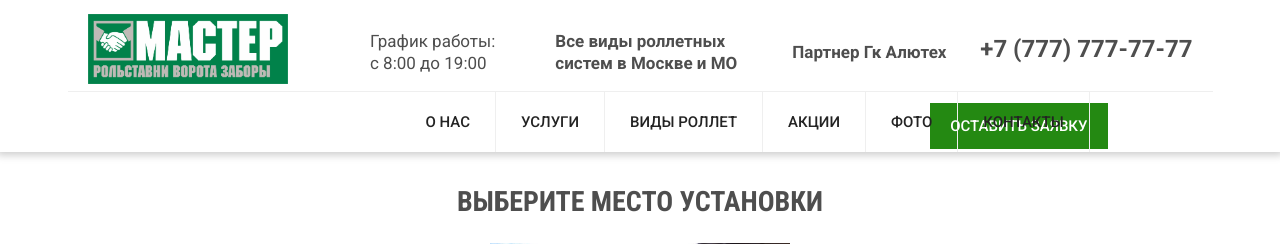
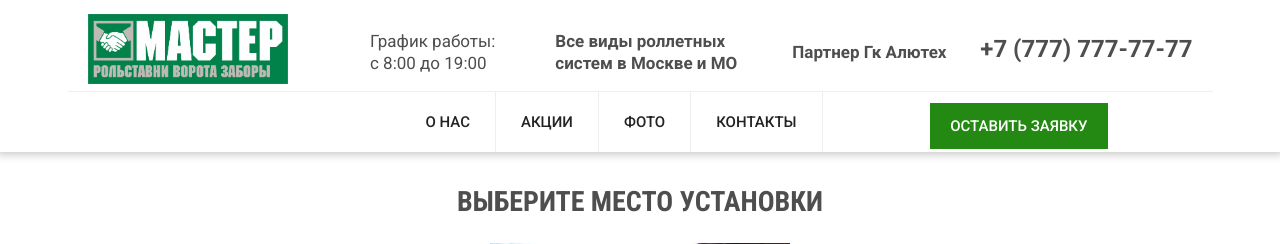
Before and after one commit to artem-create16/site_master, a Flask app: page /calculator in a window 1280 px wide. Shown: the top 244 px of the page. Run offline with Flask 2, Linux system fonts and the light colour scheme.

Commit message:
Fixed header

```diff
--- a/application/templates/calculator.html
+++ b/application/templates/calculator.html
@@ -37,8 +37,8 @@
         <div class="wrapper">
             <ul class='top-menu clearfix'>
                 <li><a href='/about/'>О нас</a></li>
-                <li><a href='/about/'>Услуги</a></li>
-                <li><a href="#">Виды роллет</a></li>
+<!--                <li><a href='/about/'>Услуги</a></li>-->
+<!--                <li><a href="#">Виды роллет</a></li>-->
                 <li><a href='/action/'>Акции</a></li>
                 <li><a href='/gallery/'>Фото</a></li>
                 <li><a href='/contact/'>Контакты</a></li>
```
